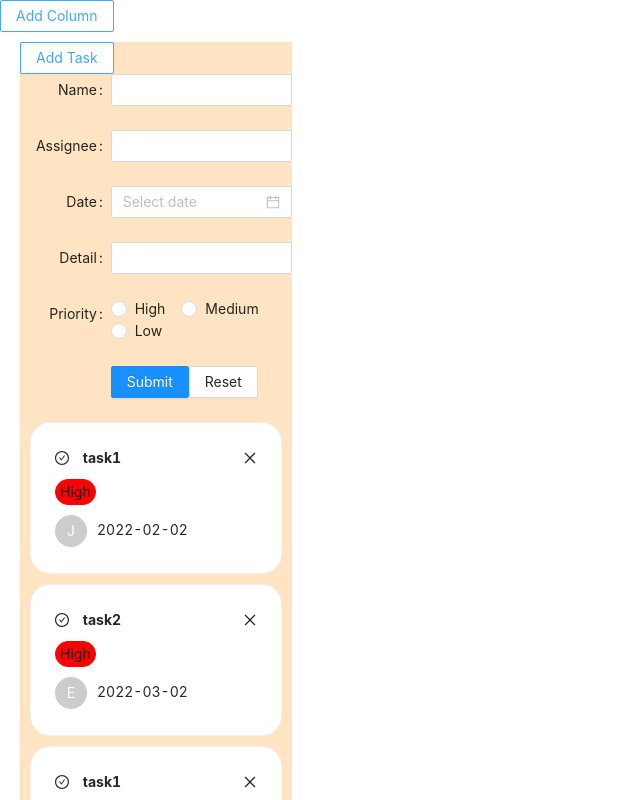
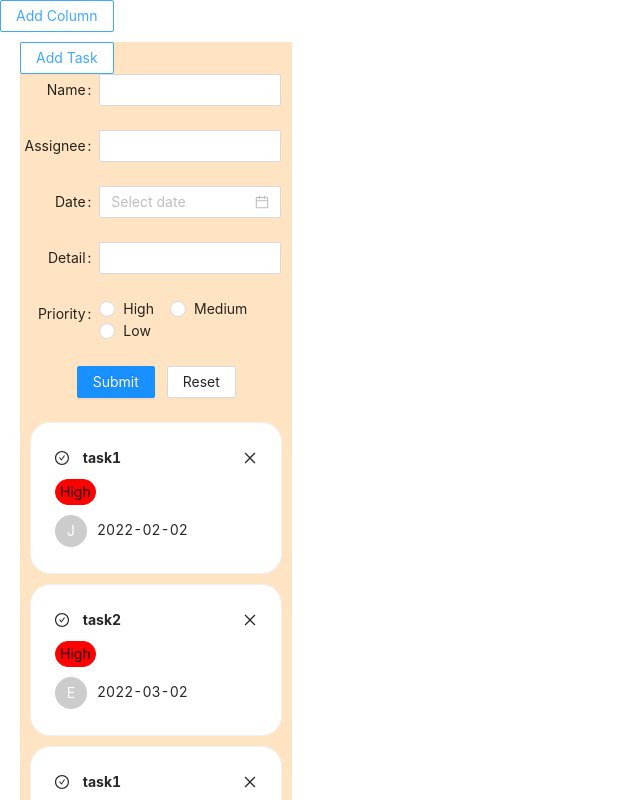
Before and after one commit to wzmcarrick/Bootcamp, a React (Create React App) app: page / in a window 1280 px wide. Both pictures are taken after a click on the button "Add Task". Shown: the top 800 px of the page, without its empty margins (0-640 px from the left). Built offline with nearby package versions, Linux system fonts and the light colour scheme; data requests are answered from the project's data file.

Commit message:
able to reset form

```diff
--- a/src/components/AddTask.js
+++ b/src/components/AddTask.js
@@ -1,6 +1,5 @@
-import { Button, Form, DatePicker, Radio, Input } from "antd"
+import { Button, Form, DatePicker, Radio, Input, Space } from "antd"
 import { useState } from "react"
-// import moment from 'moment';
 
 const AddTask = ({ onAdd }) => {
 
@@ -12,21 +11,19 @@ const AddTask = ({ onAdd }) => {
 
     const [form] = Form.useForm();
 
-    // const formRef = useRef()
+    const onSubmit = () => {
 
-    const onSubmit = () => {
-        // e.preventDefault()
         console.log(name)
         console.log(assignee)
-        console.log(date)
+        console.log(date.toISOString().split('T')[0])
         console.log(detail)
         console.log(priority)
 
-        onAdd({ name, assignee, date: date.toLocaleString(), detail, priority })
+        onAdd({ name, assignee, date: date.toISOString().split('T')[0], detail, priority })
 
         setName(" ")
         setAssignee(" ")
-        setDate(new Date().toLocaleString())
+        setDate(new Date().toISOString().split('T')[0])
         setDetail(" ")
         setPriority(" ")
     }
@@ -36,25 +33,28 @@ const AddTask = ({ onAdd }) => {
     };
 
     return (
-        <Form form={form} labelCol={{ span: 8, }} wrapperCol={{ span: 16, }} onFinish={onSubmit}>
-            <Form.Item label="Name"><Input onChange={e => { setName(e.target.value) }} /></Form.Item>
-            <Form.Item label="Assignee"><Input onChange={e => { setAssignee(e.target.value) }} /></Form.Item>
-            <Form.Item label="Date"><DatePicker /></Form.Item>
-            <Form.Item label="Detail"><Input onChange={e => { setDetail(e.target.value) }} /></Form.Item>
-            <Form.Item label="Priority">
+        <Form className="custom-form" form={form} labelCol={{ span: 7, }} wrapperCol={{ span: 16, }} onFinish={onSubmit}>
+            <Form.Item label="Name" name={"name"}><Input onChange={e => { setName(e.target.value) }} /></Form.Item>
+            <Form.Item label="Assignee" name={"assignee"}><Input onChange={e => { setAssignee(e.target.value) }} /></Form.Item>
+            <Form.Item label="Date" name={"date"}><DatePicker /></Form.Item>
+            <Form.Item label="Detail" name={"detail"}><Input onChange={e => { setDetail(e.target.value) }} /></Form.Item>
+            <Form.Item label="Priority" name={"priority"}>
                 <Radio.Group onChange={(e) => { setPriority(e.target.value) }} value={priority}>
                     <Radio value={'High'}>High</Radio>
                     <Radio value={'Medium'}>Medium</Radio>
                     <Radio value={'Low'}>Low</Radio>
                 </Radio.Group>
             </Form.Item>
-            <Form.Item wrapperCol={{ offset: 8, span: 16 }}>
-                <Button type="primary" htmlType="submit">
-                    Submit
-                </Button>
-                <Button htmlType="button" onClick={onReset}>
-                    Reset
-                </Button>
+            <Form.Item wrapperCol={{ offset: 5, span: 16 }}>
+                <Space direction="horizontal" size={12}>
+                    <Button type="primary" htmlType="submit">
+                        Submit
+                    </Button>
+                    <Button htmlType="reset" onClick={onReset}>
+                        Reset
+                    </Button>
+                </Space>
+
             </Form.Item>
 
         </Form>
--- a/src/components/TaskItem.jsx
+++ b/src/components/TaskItem.jsx
@@ -21,7 +21,7 @@ const TaskItem = ({ showTask, onDelete }) => {
   return (
     <Card className="custom-card" style={{ margin: 10, borderRadius: 20 }} hoverable={true}>
       <div className="taskName"><span><CheckCircleOutlined /> <b>{showTask.name}</b></span> <CloseOutlined onClick={() => { onDelete(showTask.id) }} /></div>
-      {showTask.priority ? <div className={`taskPrior ${addPriorClass(showTask)}`}>{showTask.priority}</div> : <div className='taskPrior'></div>}
+      {showTask.priority ? <div className={`taskPrior ${addPriorClass(showTask)}`}>{showTask.priority}</div> : <div></div>}
       <div className="taskDueDate"><Avatar style={{ marginRight: 10 }}>{showTask.assignee ? showTask.assignee[0].toUpperCase() : ''}</Avatar>{showTask.dueDate}</div>
     </Card>
 
--- a/src/index.css
+++ b/src/index.css
@@ -112,3 +112,7 @@ b {
   /* margin: 10px;
   border-radius: 20px */
 }
+
+.custom-form .ant-form {
+  text-align: left;
+}
```
